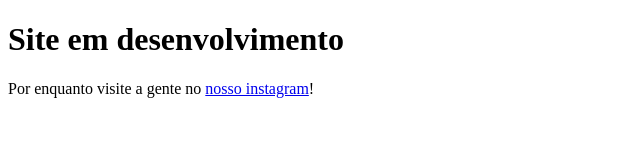
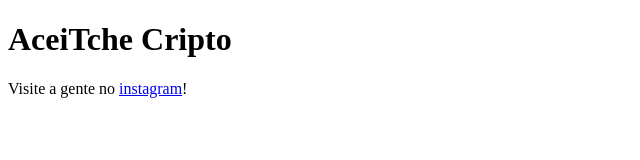
Before and after one commit to gabrielseibel1/aceitche-cripto, a plain HTML site: page index.html in a window 1280 px wide. Shown: the whole page, without its empty margins (0-640 px from the left). Drawn offline with Linux system fonts and the light colour scheme.

```diff
--- a/index.html
+++ b/index.html
@@ -9,8 +9,9 @@
 
 	<body>
 
-		<h1>Site em desenvolvimento</h1>
-		<p>Por enquanto visite a gente no <a href="https://instagram.com/aceitche_cripto">nosso instagram</a>!</p>
+		<h1>AceiTche Cripto</h1>
+		<p>Visite a gente no <a href="https://instagram.com/aceitche_cripto">instagram</a>!</p>
+
 
 	</body>
 
```
Also changed, not shown: 4 other files.
